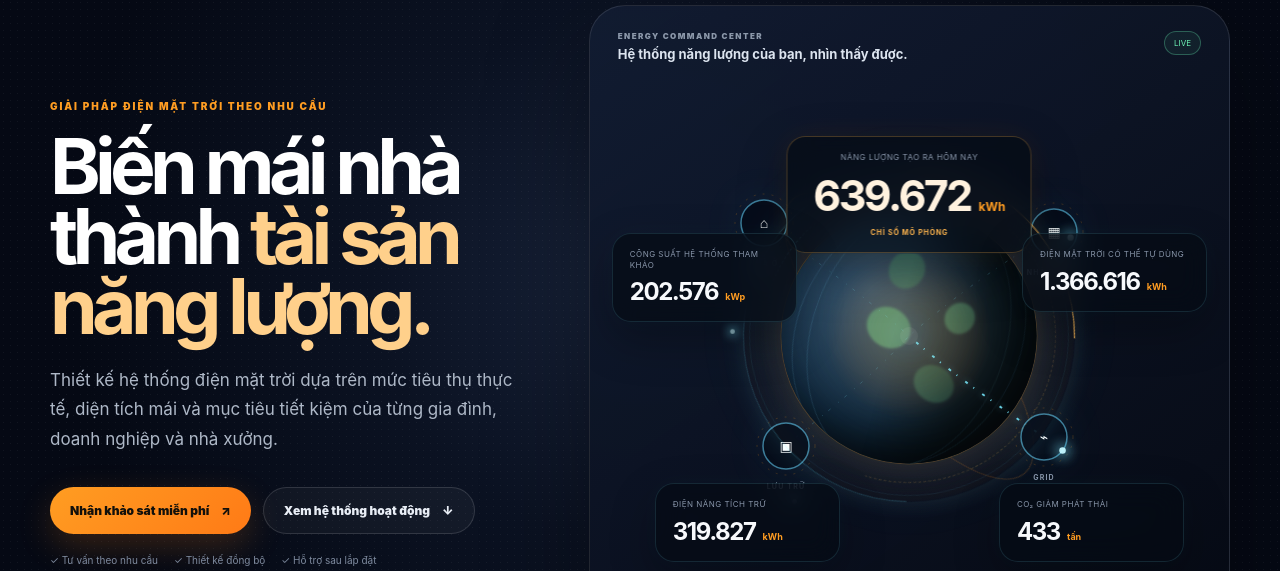
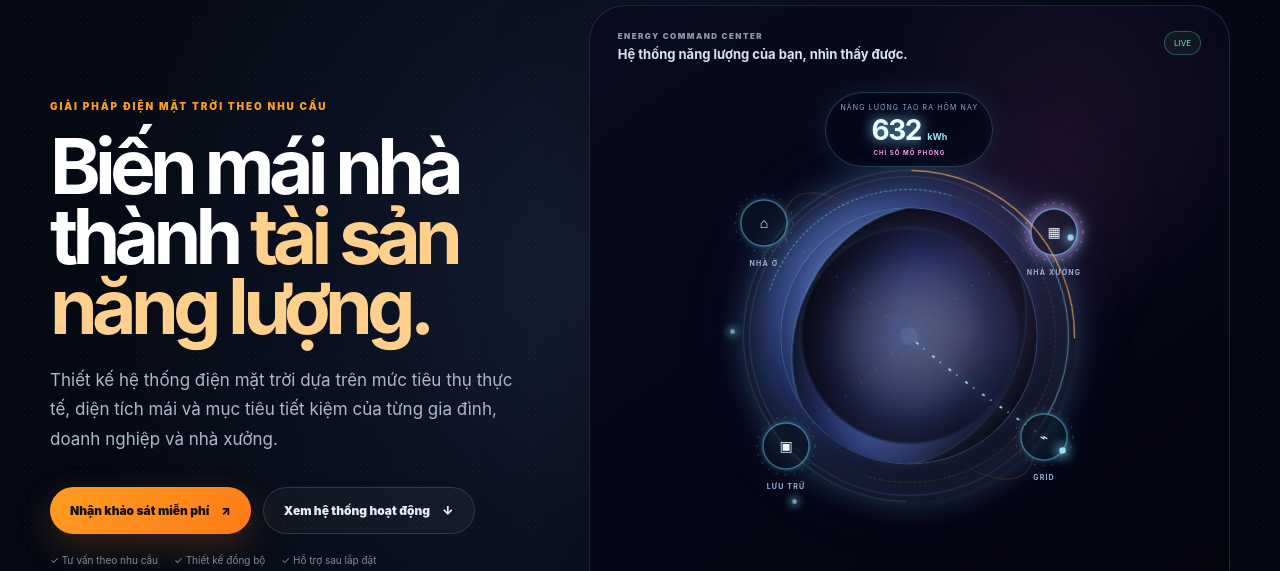
Before and after one commit to Doanh03/solar-react, a Next.js app: page / in a window 1280 px wide. Shown: the part 197-768 px from the top of the page. Built offline with nearby package versions, Linux system fonts and the light colour scheme; no server answers.

Commit message:
feat(hero): redesign energy core as galaxy scene with calm HUD and node pulse

```diff
--- a/app/hero-electric.css
+++ b/app/hero-electric.css
@@ -23,5 +23,44 @@ svg[viewBox="0 0 390 390"] circle[fill="url(#energyCore)"]{animation:solarCoreFl
 [class*="statMain"]{border-color:rgba(255,179,71,.25)!important;box-shadow:0 18px 50px rgba(0,0,0,.3),0 0 30px rgba(255,157,34,.07)!important}
 [class*="energyDot"]{width:5px!important;height:5px!important;background:#c3f7ff!important;box-shadow:0 0 10px 2px rgba(115,232,255,.9),0 0 24px rgba(255,157,34,.45)!important}
 
-@media(max-width:640px){svg[viewBox="0 0 390 390"] path{filter:drop-shadow(0 0 2px rgba(116,232,255,.55))}[class*="earthStage"]:before{width:255px;height:255px}[class*="earthStage"]:after{width:225px;height:225px}}
-@media(prefers-reduced-motion:reduce){svg[viewBox="0 0 390 390"] path,svg[viewBox="0 0 390 390"] circle[fill="url(#energyCore)"],[class*="earthStage"]:before,[class*="earthStage"]:after,[class*="commandCard"]:before{animation:none}}
+/* Galaxy redesign: one calm readout, more negative space, no stat cards covering the nodes. */
+@keyframes galaxyEnergyReadout{0%,31%{content:"631"}32%,64%{content:"632"}65%,100%{content:"633"}}
+@keyframes galaxyNodeFlash{0%,72%,100%{opacity:.78;filter:drop-shadow(0 0 3px rgba(126,231,255,.45))}76%{opacity:1;filter:drop-shadow(0 0 7px rgba(255,107,214,.95)) drop-shadow(0 0 15px rgba(126,231,255,.95))}82%{opacity:.92;filter:drop-shadow(0 0 4px rgba(157,124,255,.75))}86%{opacity:.78}}
+@keyframes galaxyNodeRing{0%,72%,100%{stroke:rgba(126,231,255,.28)}76%{stroke:rgba(255,107,214,.95)}82%{stroke:rgba(157,124,255,.7)}86%{stroke:rgba(126,231,255,.28)}}
+
+[class*="commandCard"]{background:radial-gradient(circle at 50% 48%,rgba(69,44,132,.22),transparent 32%),radial-gradient(circle at 75% 18%,rgba(255,107,214,.08),transparent 28%),linear-gradient(145deg,#080b1d 0%,#050716 52%,#03040d 100%)!important;border-color:rgba(157,124,255,.22)!important}
+[class*="commandCard"]:after{background:radial-gradient(circle at 50% 50%,rgba(126,231,255,.10),transparent 30%),radial-gradient(circle at 52% 50%,rgba(157,124,255,.13),transparent 54%),radial-gradient(circle at 70% 28%,rgba(255,107,214,.06),transparent 30%)!important}
+[class*="earthGlow"]{background:radial-gradient(circle,rgba(126,231,255,.15),rgba(157,124,255,.09) 38%,transparent 68%)!important;filter:blur(11px)!important}
+[class*="earth"]:not([class*="earthStage"]){background:radial-gradient(circle at 32% 28%,#4a5fa0 0,#18275a 43%,#07091b 78%)!important;box-shadow:inset -28px -24px 55px rgba(0,0,0,.78),0 0 55px rgba(126,231,255,.12),0 0 90px rgba(157,124,255,.10),0 0 0 1px rgba(126,231,255,.24)!important}
+[class*="earthLand"]{background:radial-gradient(ellipse at 30% 35%,rgba(89,221,255,.55) 0 7%,transparent 8%),radial-gradient(ellipse at 62% 28%,rgba(157,124,255,.55) 0 9%,transparent 10%),radial-gradient(ellipse at 52% 60%,rgba(91,232,205,.52) 0 12%,transparent 13%),radial-gradient(ellipse at 25% 68%,rgba(255,107,214,.28) 0 8%,transparent 9%)!important;opacity:.78!important}
+[class*="earthGrid"]{border-color:rgba(126,231,255,.2)!important}
+[class*="orbitOne"]{border-color:rgba(126,231,255,.35)!important;border-top-color:rgba(255,107,214,.9)!important;box-shadow:0 0 20px rgba(126,231,255,.08)!important}
+[class*="orbitTwo"]{border-color:rgba(157,124,255,.28)!important;border-left-color:rgba(126,231,255,.7)!important}
+svg[viewBox="0 0 390 390"] path{stroke:#9cecff!important;filter:drop-shadow(0 0 4px rgba(126,231,255,.72)) drop-shadow(0 0 11px rgba(157,124,255,.42))!important}
+svg[viewBox="0 0 390 390"] circle[fill="url(#energyCore)"]{filter:drop-shadow(0 0 8px rgba(126,231,255,.75)) drop-shadow(0 0 18px rgba(255,107,214,.25))!important}
+
+/* Static surrounding HUD: only one intentionally slow energy pulse remains. */
+[class*="statTL"],[class*="statTR"],[class*="statBL"],[class*="statBR"]{display:none!important}
+[class*="statMain"]{left:50%!important;top:86px!important;bottom:auto!important;width:168px!important;padding:10px 14px!important;border-radius:999px!important;text-align:center!important;border-color:rgba(126,231,255,.24)!important;background:rgba(4,8,22,.72)!important;backdrop-filter:blur(14px)!important;box-shadow:0 0 28px rgba(126,231,255,.09),inset 0 0 18px rgba(157,124,255,.06)!important;transform:translateX(-50%)!important;z-index:12!important}
+[class*="statMain"] span{color:#8ea7c8!important;font-size:7px!important;letter-spacing:.16em!important}
+[class*="statMain"] strong{font-size:0!important;margin-top:4px!important;color:#fff!important}
+[class*="statMain"] strong:before{content:"631";display:inline-block;font-size:28px;line-height:1;color:#eafcff;letter-spacing:-.05em;text-shadow:0 0 12px rgba(126,231,255,.8),0 0 24px rgba(157,124,255,.45);animation:galaxyEnergyReadout 15s steps(1,end) infinite}
+[class*="statMain"] strong small{display:inline!important;font-size:9px!important;color:#8defff!important;margin-left:4px!important}
+[class*="statMain"] b{color:#ff9fe5!important;font-size:6px!important;letter-spacing:.18em!important;margin-top:5px!important}
+
+/* Each node flashes when the energy pulse reaches it. */
+svg[viewBox="0 0 390 390"] g:nth-of-type(1)>circle:first-child{animation:galaxyNodeFlash 4s ease-in-out infinite;animation-delay:2.35s}
+svg[viewBox="0 0 390 390"] g:nth-of-type(2)>circle:first-child{animation:galaxyNodeFlash 4s ease-in-out infinite;animation-delay:3.05s}
+svg[viewBox="0 0 390 390"] g:nth-of-type(3)>circle:first-child{animation:galaxyNodeFlash 4s ease-in-out infinite;animation-delay:3.65s}
+svg[viewBox="0 0 390 390"] g:nth-of-type(4)>circle:first-child{animation:galaxyNodeFlash 4s ease-in-out infinite;animation-delay:4.25s}
+svg[viewBox="0 0 390 390"] g:nth-of-type(1)>circle:nth-child(2){animation:galaxyNodeRing 4s ease-in-out infinite;animation-delay:2.35s}
+svg[viewBox="0 0 390 390"] g:nth-of-type(2)>circle:nth-child(2){animation:galaxyNodeRing 4s ease-in-out infinite;animation-delay:3.05s}
+svg[viewBox="0 0 390 390"] g:nth-of-type(3)>circle:nth-child(2){animation:galaxyNodeRing 4s ease-in-out infinite;animation-delay:3.65s}
+svg[viewBox="0 0 390 390"] g:nth-of-type(4)>circle:nth-child(2){animation:galaxyNodeRing 4s ease-in-out infinite;animation-delay:4.25s}
+svg[viewBox="0 0 390 390"] g:nth-of-type(1)>text:first-of-type,svg[viewBox="0 0 390 390"] g:nth-of-type(2)>text:first-of-type,svg[viewBox="0 0 390 390"] g:nth-of-type(3)>text:first-of-type,svg[viewBox="0 0 390 390"] g:nth-of-type(4)>text:first-of-type{fill:#f5fbff!important}
+svg[viewBox="0 0 390 390"] g:nth-of-type(1)>text:nth-of-type(2),svg[viewBox="0 0 390 390"] g:nth-of-type(2)>text:nth-of-type(2),svg[viewBox="0 0 390 390"] g:nth-of-type(3)>text:nth-of-type(2),svg[viewBox="0 0 390 390"] g:nth-of-type(4)>text:nth-of-type(2){fill:#9bb4d4!important}
+
+[class*="energyDot"]{background:#9cecff!important;box-shadow:0 0 9px 2px rgba(126,231,255,.9),0 0 24px rgba(255,107,214,.35)!important}
+
+@media(max-width:640px){svg[viewBox="0 0 390 390"] path{filter:drop-shadow(0 0 2px rgba(116,232,255,.55))}[class*="earthStage"]:before{width:255px;height:255px}[class*="earthStage"]:after{width:225px;height:225px}[class*="statMain"]{top:68px!important;width:150px!important}[class*="statMain"] strong:before{font-size:24px}}
+@media(prefers-reduced-motion:reduce){svg[viewBox="0 0 390 390"] path,svg[viewBox="0 0 390 390"] circle[fill="url(#energyCore)"],[class*="earthStage"]:before,[class*="earthStage"]:after,[class*="commandCard"]:before,[class*="statMain"] strong:before,[class*="earthStage"] svg g circle{animation:none!important}}
```
